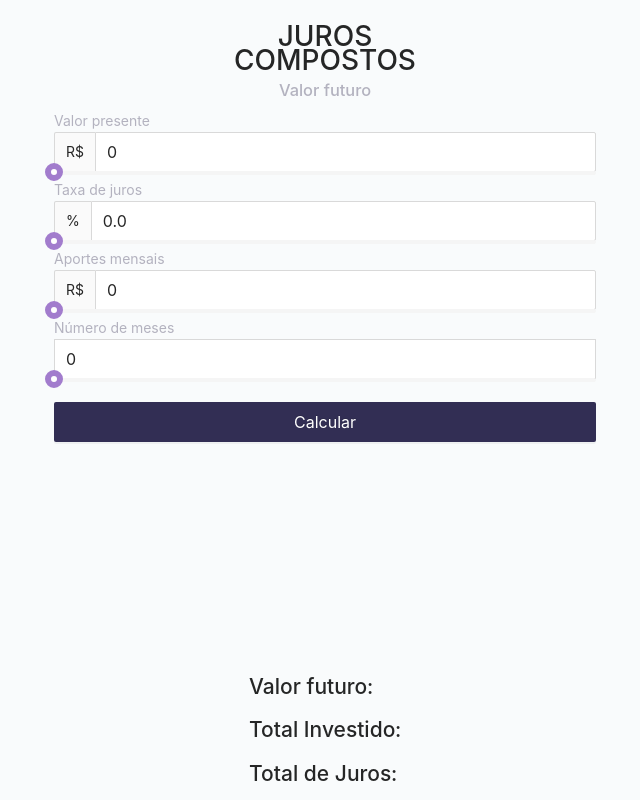
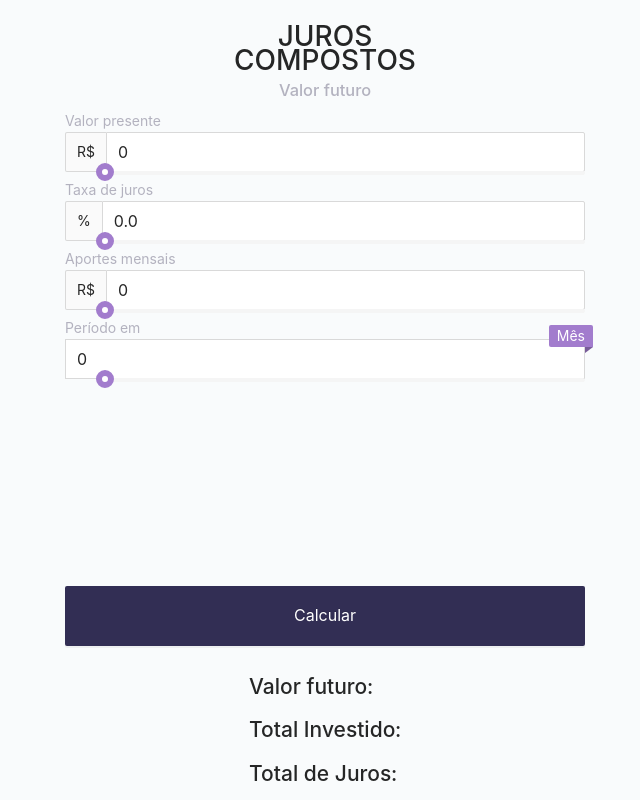
Before and after one commit to ageurdo/compound-interest-calculator, a React (Vite) app: page / in a window 1280 px wide. Shown: the whole page, without its empty margins (315-955 px from the left). Built offline with nearby package versions, Linux system fonts and the light colour scheme.

Commit message:
Added period tooltip

```diff
--- a/src/components/SliderWithInput/index.tsx
+++ b/src/components/SliderWithInput/index.tsx
@@ -1,5 +1,7 @@
+import React from 'react'
+
 import { Col, InputNumber, Row, Slider } from 'antd';
-import React from 'react'
+import "./styles.css";
 
 interface Props {
   onChange: ((value: number) => void) | undefined;
@@ -33,6 +35,7 @@ export const SliderWithInput: React.FC<Props> = ({
 }) => {
   return (
     <>
+
       <span style={{ color: '#b3b2bf' }}>
         {children}
       </span>
@@ -40,9 +43,6 @@ export const SliderWithInput: React.FC<Props> = ({
       < Col >
         <div style={{ display: 'flex', flexDirection: 'column' }}>
 
-          {/* <span style={{ margin: '0 0 0 16px' }}>
-            {simbol}
-          </span> */}
           <InputNumber
             placeholder='teste'
             min={minInput}
@@ -58,7 +58,7 @@ export const SliderWithInput: React.FC<Props> = ({
           />
 
           <Slider
-            style={{ margin: '-5px 0 0 0', width: '100%' }}
+            style={{ margin: '-5px 0 0 0', width: 'calc(100% - 40px)', placeSelf: 'flex-end' }}
             min={minSlider}
             max={maxSlider}
             onChange={onChange}
--- /dev/null
+++ b/src/components/SliderWithInput/styles.css
@@ -0,0 +1,3 @@
+.red {
+    color: red;
+  }
--- a/src/pages/Home.tsx
+++ b/src/pages/Home.tsx
@@ -1,6 +1,6 @@
 import React, { useRef, useState } from 'react';
 import { SubmitHandler, useForm, Controller } from "react-hook-form";
-import { Slider, InputNumber, Row, Col, Button } from 'antd';
+import { Slider, InputNumber, Row, Col, Button, Badge, Card } from 'antd';
 import { SliderWithInput } from '../components/SliderWithInput';
 
 type Props = {
@@ -22,6 +22,7 @@ export const Home: React.FC<Props> = ({ PV, i, n, PMT }) => {
     const [fv, setFv] = useState('');
     const [totalInvested, setTotalInvested] = useState('');
     const [totalInterest, setTotalInterest] = useState('');
+    const [monthly, setMonthly] = useState(true);
     const [inputValue, setInputValue] = useState({
         PV: 0,
         i: 0,
@@ -79,9 +80,14 @@ export const Home: React.FC<Props> = ({ PV, i, n, PMT }) => {
         }
     };
 
+    const changePeriod = () => {
+        setMonthly(() => !monthly);
+        console.log('Entrou:', monthly)
+    }
+
     return (
         <div style={{ display: 'flex', flex: 1, placeContent: 'center', placeItems: 'center', flexDirection: 'column', height: '100vh', backgroundColor: '#F9FBFC', justifyContent: 'space-between' }}>
-            <div style={{ minWidth: '390px', width: '590px', padding: '24px 0' }}>
+            <div style={{ display: 'flex', flex: 1, flexDirection: 'column', maxWidth: '600px', width: '100%', padding: '24px 16px', justifyContent: 'space-between' }}>
                 <span style={{ lineHeight: '1.5rem', display: 'flex', justifyContent: 'center', alignItems: 'center', flexDirection: 'column' }}>
                     <h1 style={{ textAlign: 'center', lineHeight: '1.5rem' }}>JUROS<br></br>COMPOSTOS</h1>
                     <h3 style={{ marginTop: '-8px', color: '#b3b2bf' }}>Valor futuro</h3>
@@ -90,9 +96,8 @@ export const Home: React.FC<Props> = ({ PV, i, n, PMT }) => {
                 <form onSubmit={handleSubmit(submitForm)}
                     style={{ display: 'flex', flexDirection: 'column', flex: 1, padding: '0 24px' }}>
 
-                    <div style={{ display: 'flex', flexDirection: 'column' }}>
+                    <div style={{ display: 'flex', flexDirection: 'column', flex: 1 }}>
 
-                        <div style={{ flexDirection: 'row' }}>
                         <SliderWithInput
                             tipFormatter={formatter}
                             inputValue={typeof inputValue.PV === 'number' ? inputValue.PV : Number(0)}
@@ -137,9 +142,11 @@ export const Home: React.FC<Props> = ({ PV, i, n, PMT }) => {
                             stepSlider={50}
                             stepInput={50}
                             simbol="R$"
+
                         >
                             Aportes mensais
                         </SliderWithInput>
+
 
                         <SliderWithInput
                             tipFormatter={formatter}
@@ -154,12 +161,11 @@ export const Home: React.FC<Props> = ({ PV, i, n, PMT }) => {
                             stepInput={1}
                             simbol=""
                         >
-                                Número de meses
+                            <div onClick={() => changePeriod()}>
+                                <Badge.Ribbon text={monthly ? 'Mês' : 'Ano'} style={{ zIndex: 5, userSelect: 'none' }} color={'#A27CCD'} />
+                            </div>
+                            Período em
                         </SliderWithInput>
-
-                        </div>
-
-
 
                     </div>
 
@@ -170,19 +176,19 @@ export const Home: React.FC<Props> = ({ PV, i, n, PMT }) => {
                         size='large'
                         type="primary"
                         onClick={() => { handleSubmit(submitForm)(); }}
-                        style={{ backgroundColor: '#322E54', border: 'none', margin: '16px 0 0 0' }}
+                        style={{ backgroundColor: '#322E54', border: 'none', margin: '16px 0 0 0', height: '60px' }}
                     >Calcular
                     </Button>
 
 
                 </form>
-            </div>
+            </div >
 
             <div>
                 <h2>Valor futuro: {fv}</h2>
                 <h2>Total Investido: {totalInvested}</h2>
                 <h2>Total de Juros: {totalInterest}</h2>
             </div>
-        </div>
+        </div >
     );
 }
```
Lines whose indentation alone changed are shown as unchanged.
